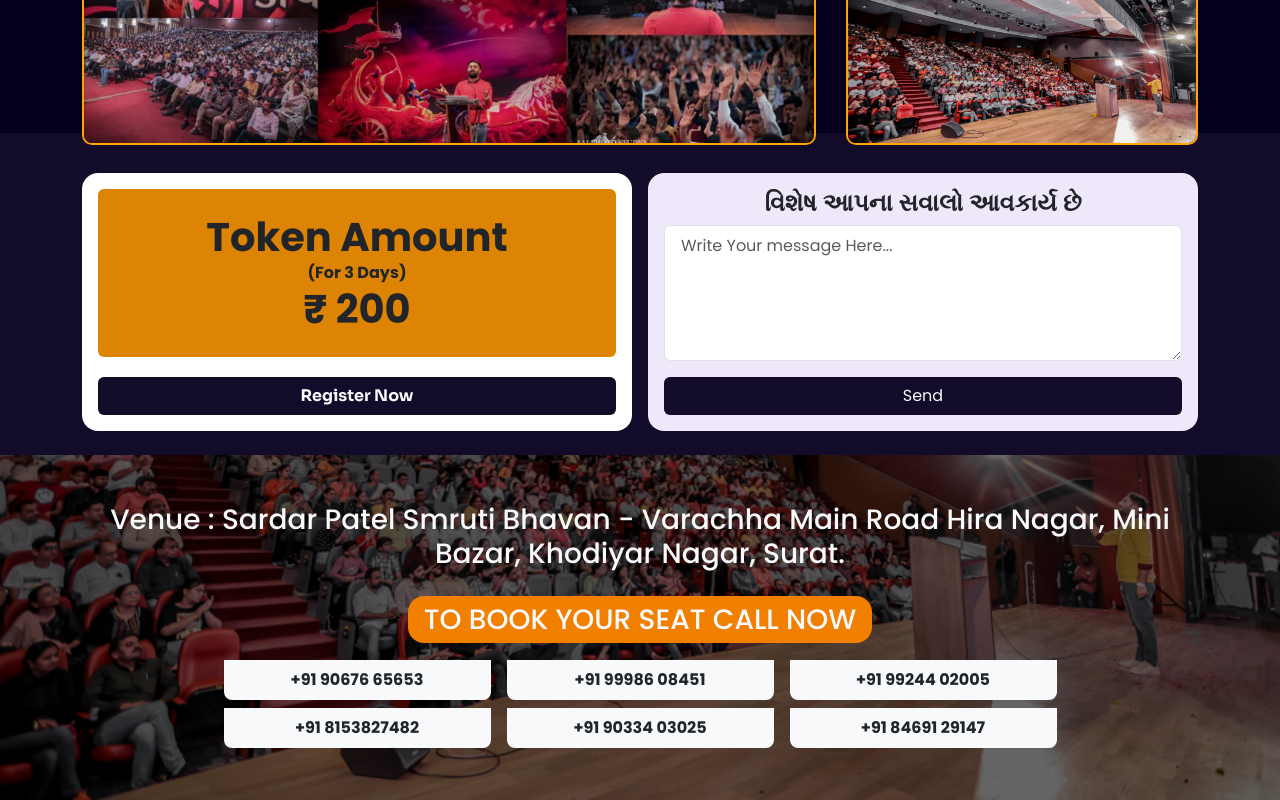
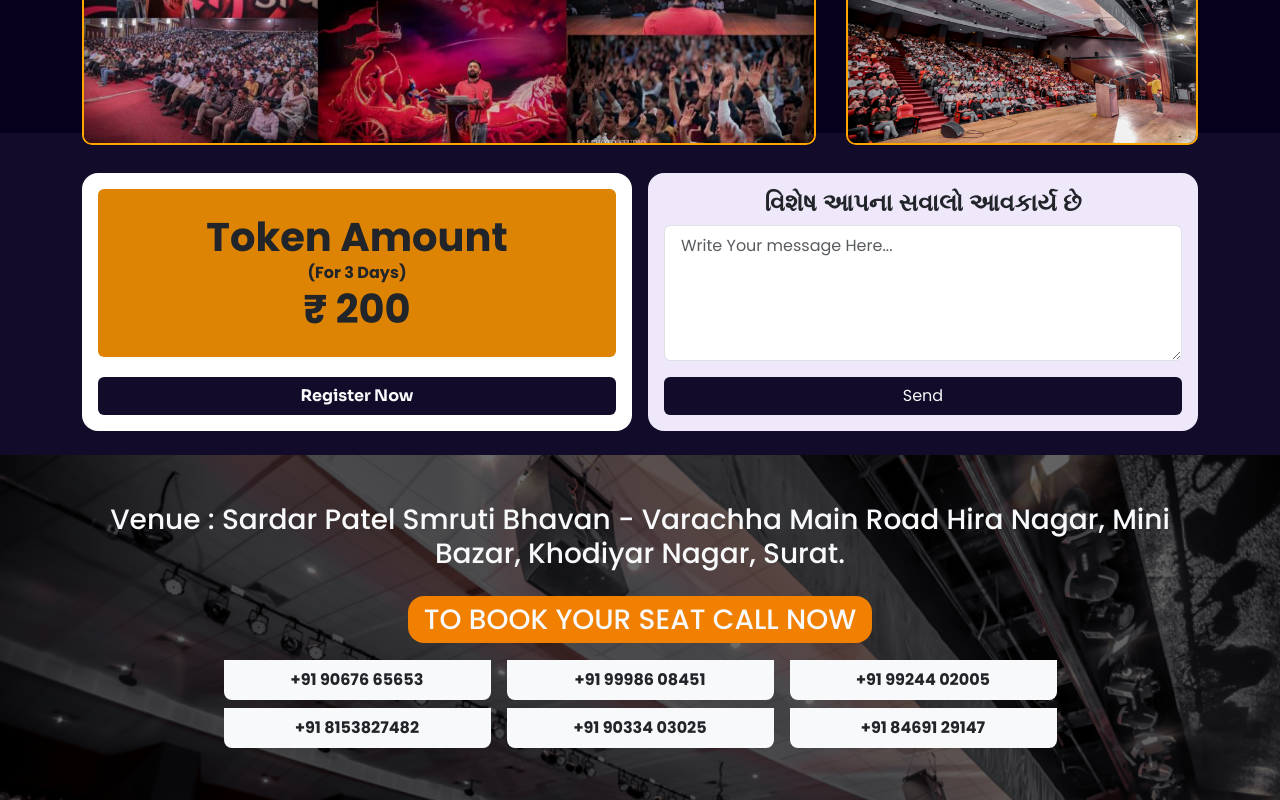
Before and after one commit to surbhi2911/bhagwadgita, a React (Create React App) app: page / in a window 1280 px wide. Shown: the part 4090-4890 px from the top of the page. Built offline with nearby package versions, Linux system fonts and the light colour scheme; a web font is replaced by a local one.

Commit message:
change bg image position

```diff
--- a/src/App.css
+++ b/src/App.css
@@ -163,7 +163,8 @@
   box-shadow: inset rgba(0, 0, 0, 0.58) 0px 0px 0px 1500px;
   background-image: url("../src/Images/untitled-1-17.jpg");
   background-repeat: no-repeat;
-  background-position:bottom center;
+  background-position: 0px 0px;
+  background-attachment: fixed;
   background-size: cover;
 
 }
@@ -173,10 +174,12 @@
     font-size: 15px !important;
   }
 }
+
 @media (max-width: 576px) {
   .footerbg {
     background-image: url("../src/Images/ImportedPhoto_1741755792907.jpg") !important;
     background-position: center center !important;
+    background-attachment: scroll;
   }
 }
 
@@ -209,6 +212,7 @@
 }
 
 @media (max-width: 991px) {
+
   .TicketForm_bg::before,
   .TicketForm_bg::after {
     content: none;
```
